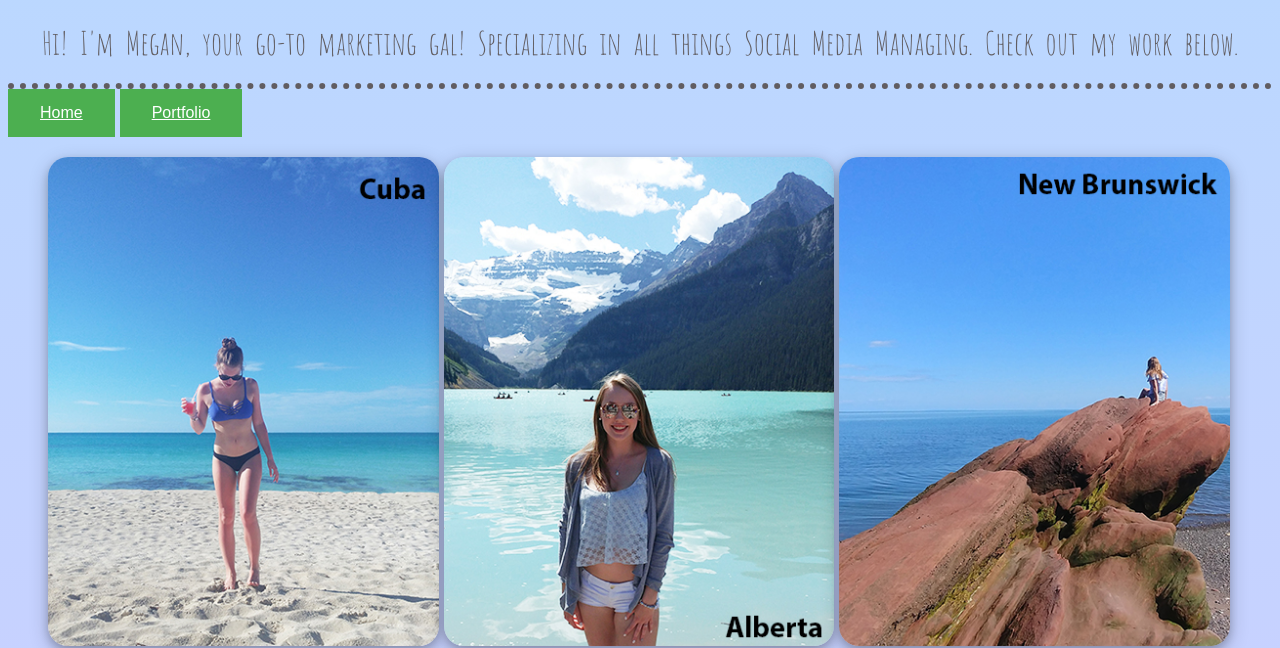
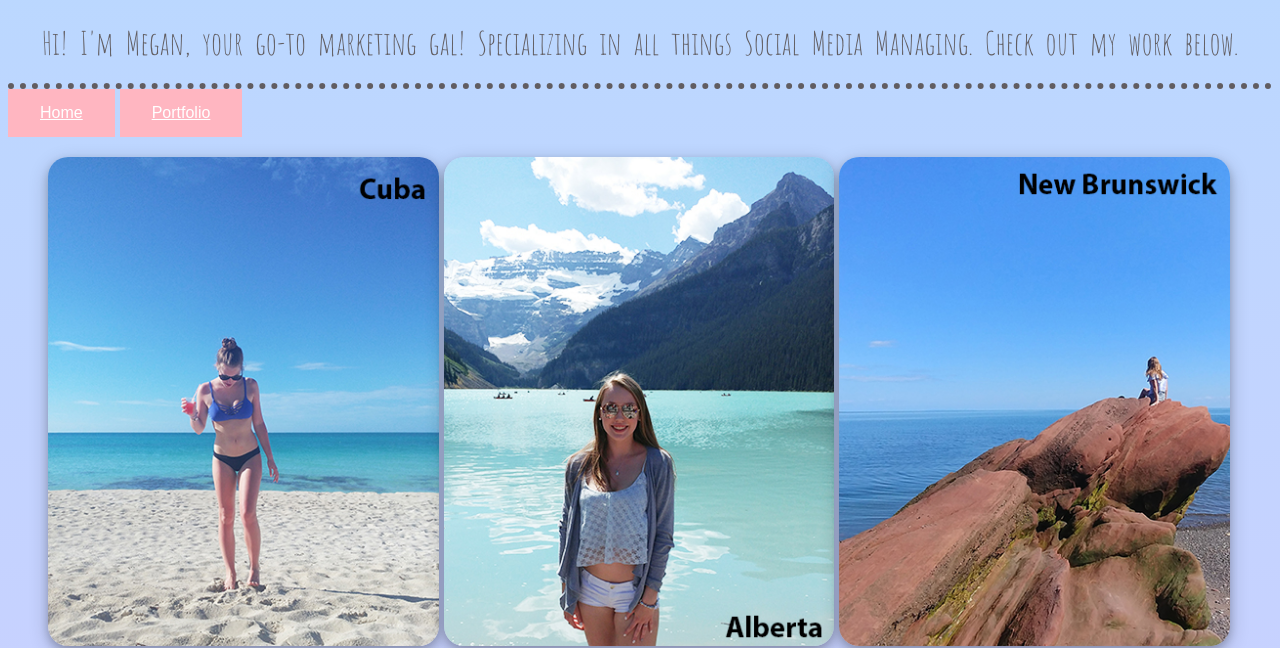
Before and after one commit to Megan-Dietrich/Megan-Dietrich.github.io, a plain HTML site: page index.html in a window 1280 px wide. Shown: the part 171-819 px from the top of the page. Drawn offline with Linux system fonts and the light colour scheme.

Commit message:
Update style.css

```diff
--- a/style.css
+++ b/style.css
@@ -46,12 +46,10 @@ p {
 }
 
 .Button {
-  background-color: #4CAF50; /* Green */
+  background-color: lightpink;
   border: #615d61;
-  color: white;
   padding: 15px 32px;
   text-align: center;
-  text-decoration: none;
   display: inline-block;
   font-size: 16px;
 }
@@ -61,9 +59,6 @@ a:link{
 }
 a:hover{
     color: #615d61;
-}
-a:visited{
-    color: #eb57ff;
 }
 a:active{
     color: #eb57ff;
```
